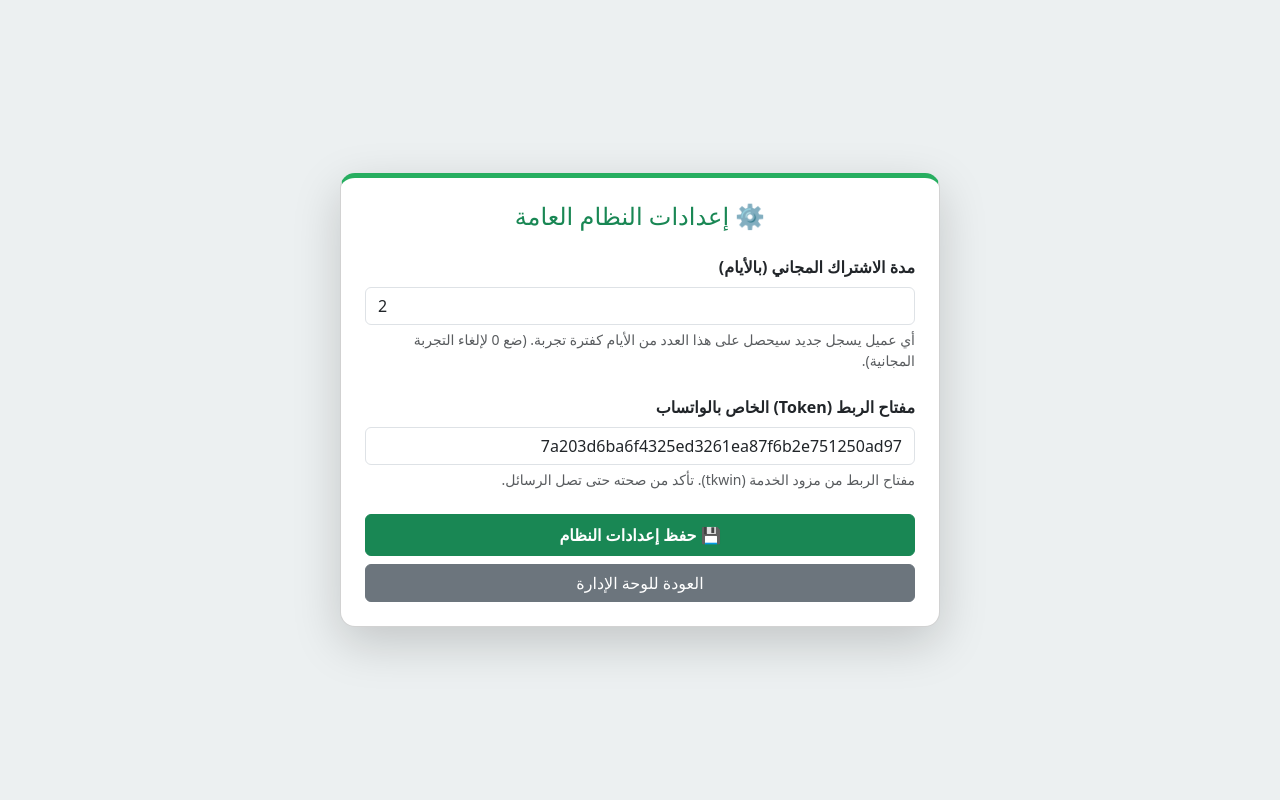
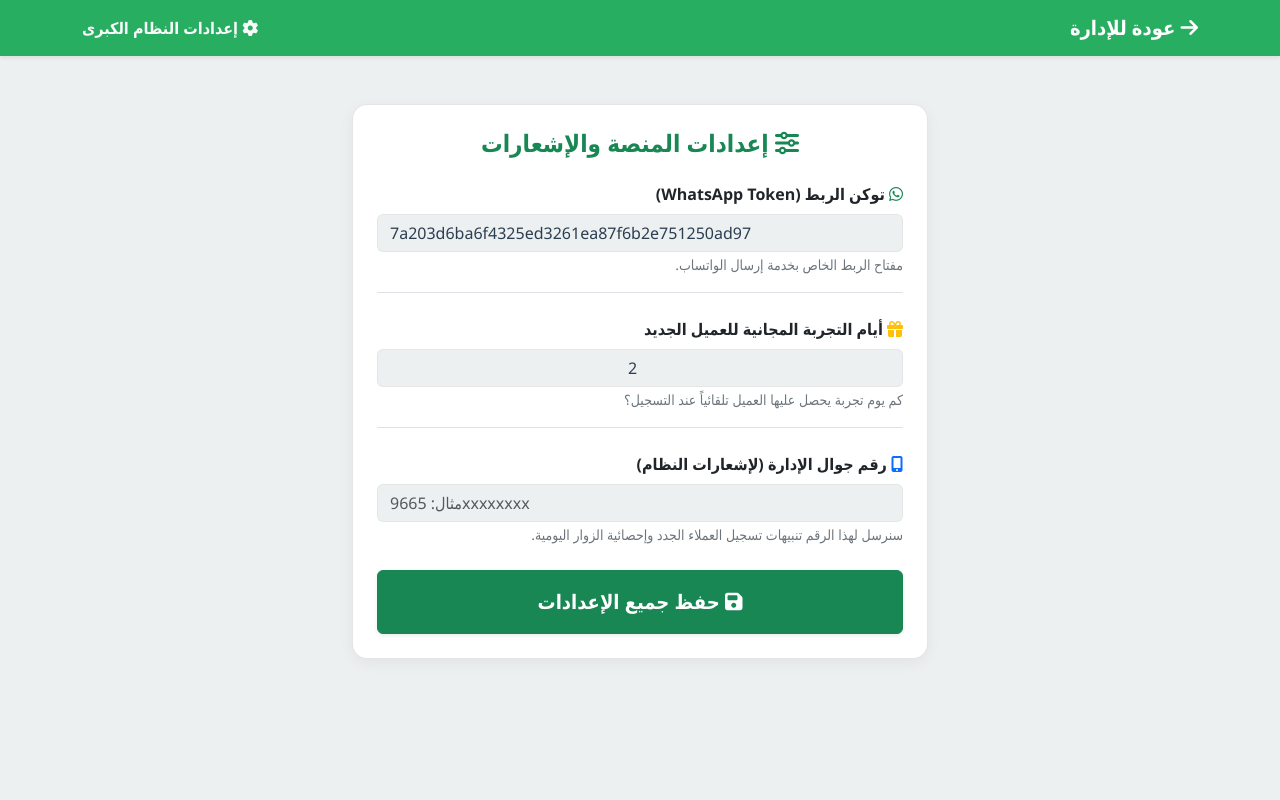
Before and after one commit to turky4500/haraj-saas, a Flask app: template templates/admin_settings.html in a window 1280 px wide. Run offline with Flask 3, Linux system fonts and the light colour scheme; the template is opened without the code that fills it: values that come from a table or form of the project are taken from there, others are empty; data comes from the database, SQL or seed files in the repository.

Commit message:
Update admin_settings.html

```diff
--- a/templates/admin_settings.html
+++ b/templates/admin_settings.html
@@ -2,37 +2,71 @@
 <html dir="rtl" lang="ar">
 <head>
     <meta charset="UTF-8">
+    <meta name="viewport" content="width=device-width, initial-scale=1.0">
     <title>إعدادات النظام - الإدارة</title>
     <link href="https://cdn.jsdelivr.net/npm/bootstrap@5.3.0/dist/css/bootstrap.rtl.min.css" rel="stylesheet">
+    <link rel="stylesheet" href="https://cdnjs.cloudflare.com/ajax/libs/font-awesome/6.4.0/css/all.min.css">
+    <style>
+        :root { --bg-color: #ecf0f1; --text-color: #2c3e50; --card-bg: #ffffff; --nav-bg: #27ae60; --border-color: rgba(0,0,0,0.1); }
+        body.dark-mode { --bg-color: #121212; --text-color: #e0e0e0; --card-bg: #1e1e1e; --nav-bg: #145c32; --border-color: rgba(255,255,255,0.1); }
+        body { background-color: var(--bg-color); font-family: 'Segoe UI', Tahoma, sans-serif; color: var(--text-color); transition: 0.3s; }
+        .navbar { background-color: var(--nav-bg); }
+        .card { background-color: var(--card-bg); border-radius: 15px; border: 1px solid var(--border-color); box-shadow: 0 4px 15px rgba(0,0,0,0.05); }
+        .form-control { background-color: var(--bg-color); color: var(--text-color); border: 1px solid var(--border-color); }
+        .form-control:focus { background-color: var(--bg-color); color: var(--text-color); }
+        .text-muted { color: #6c757d !important; }
+        body.dark-mode .text-muted { color: #adb5bd !important; }
+    </style>
 </head>
-<body style="background-color: #ecf0f1; display: flex; align-items: center; justify-content: center; height: 100vh;">
-    <div class="card p-4 shadow-lg" style="width: 100%; max-width: 600px; border-radius: 15px; border-top: 5px solid #27ae60;">
-        <h4 class="mb-4 text-center text-success">⚙️ إعدادات النظام العامة</h4>
+<body>
+    <nav class="navbar navbar-dark mb-4 shadow-sm">
+        <div class="container d-flex align-items-center">
+            <a class="navbar-brand fw-bold" href="/admin_dashboard"><i class="fas fa-arrow-right"></i> عودة للإدارة</a>
+            <span class="text-light ms-auto fw-bold"><i class="fas fa-cog"></i> إعدادات النظام الكبرى</span>
+        </div>
+    </nav>
 
+    <div class="container mt-5" style="max-width: 600px;">
         {% with messages = get_flashed_messages(with_categories=true) %}
             {% if messages %}
                 {% for category, message in messages %}
-                    <div class="alert alert-{{ category }}">{{ message }}</div>
+                    <div class="alert alert-{{ category }} shadow-sm">{{ message }}</div>
                 {% endfor %}
             {% endif %}
         {% endwith %}
 
-        <form method="POST">
-            <div class="mb-4">
-                <label class="form-label fw-bold">مدة الاشتراك المجاني (بالأيام)</label>
-                <input type="number" name="trial_days" class="form-control" value="{{ settings.trial_days if settings else 2 }}" min="0" required>
-                <div class="form-text text-muted">أي عميل يسجل جديد سيحصل على هذا العدد من الأيام كفترة تجربة. (ضع 0 لإلغاء التجربة المجانية).</div>
-            </div>
+        <div class="card p-4">
+            <h4 class="mb-4 text-center fw-bold text-success"><i class="fas fa-sliders-h"></i> إعدادات المنصة والإشعارات</h4>
 
-            <div class="mb-4">
-                <label class="form-label fw-bold">مفتاح الربط (Token) الخاص بالواتساب</label>
-                <input type="text" name="whatsapp_token" class="form-control text-start" dir="ltr" value="{{ settings.whatsapp_token if settings else '' }}" required>
-                <div class="form-text text-muted">مفتاح الربط من مزود الخدمة (tkwin). تأكد من صحته حتى تصل الرسائل.</div>
-            </div>
+            <form action="/admin_settings" method="POST">
 
-            <button type="submit" class="btn btn-success w-100 mb-2 py-2 fw-bold">💾 حفظ إعدادات النظام</button>
-            <a href="/admin_dashboard" class="btn btn-secondary w-100">العودة للوحة الإدارة</a>
-        </form>
+                <div class="mb-4 pb-3 border-bottom">
+                    <label class="form-label fw-bold"><i class="fab fa-whatsapp text-success"></i> توكن الربط (WhatsApp Token)</label>
+                    <input type="text" name="whatsapp_token" class="form-control" dir="ltr" value="{{ settings.whatsapp_token }}" required>
+                    <small class="text-muted">مفتاح الربط الخاص بخدمة إرسال الواتساب.</small>
+                </div>
+
+                <div class="mb-4 pb-3 border-bottom">
+                    <label class="form-label fw-bold"><i class="fas fa-gift text-warning"></i> أيام التجربة المجانية للعميل الجديد</label>
+                    <input type="number" name="trial_days" class="form-control text-center" value="{{ settings.trial_days }}" min="0" required>
+                    <small class="text-muted">كم يوم تجربة يحصل عليها العميل تلقائياً عند التسجيل؟</small>
+                </div>
+
+                <div class="mb-4">
+                    <label class="form-label fw-bold"><i class="fas fa-mobile-alt text-primary"></i> رقم جوال الإدارة (لإشعارات النظام)</label>
+                    <input type="text" name="admin_phone" class="form-control" dir="ltr" placeholder="مثال: 9665xxxxxxxx" value="{{ notify.admin_phone if notify else '' }}">
+                    <small class="text-muted">سنرسل لهذا الرقم تنبيهات تسجيل العملاء الجدد وإحصائية الزوار اليومية.</small>
+                </div>
+
+                <button type="submit" class="btn btn-success w-100 py-3 fw-bold fs-5 shadow-sm"><i class="fas fa-save"></i> حفظ جميع الإعدادات</button>
+            </form>
+        </div>
     </div>
+
+    <script>
+        if(localStorage.getItem('darkMode') === 'enabled') {
+            document.body.classList.add('dark-mode');
+        }
+    </script>
 </body>
 </html>
```
